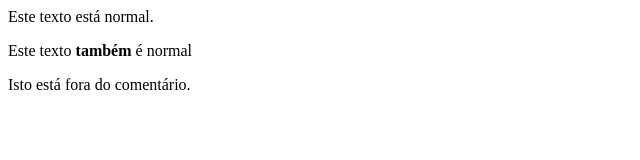
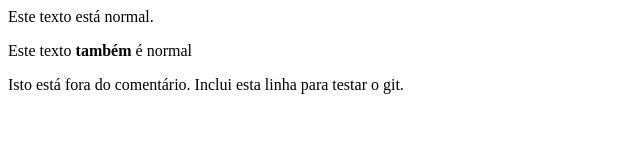
Before and after one commit to gmdeoliveira/projeto-curso-git, a plain HTML site: page index.html in a window 1280 px wide. Shown: the whole page, without its empty margins (0-640 px from the left). Drawn offline with Linux system fonts and the light colour scheme.

Commit message:
Adicionando uma linha para teste de commit

```diff
--- a/index.html
+++ b/index.html
@@ -15,5 +15,6 @@
 	  <p>Nem as etiquetas HTML terão valor</p>
 		-->
 		Isto está fora do comentário.
+		Inclui esta linha para testar o git.
 		</body>
 </html>
```
